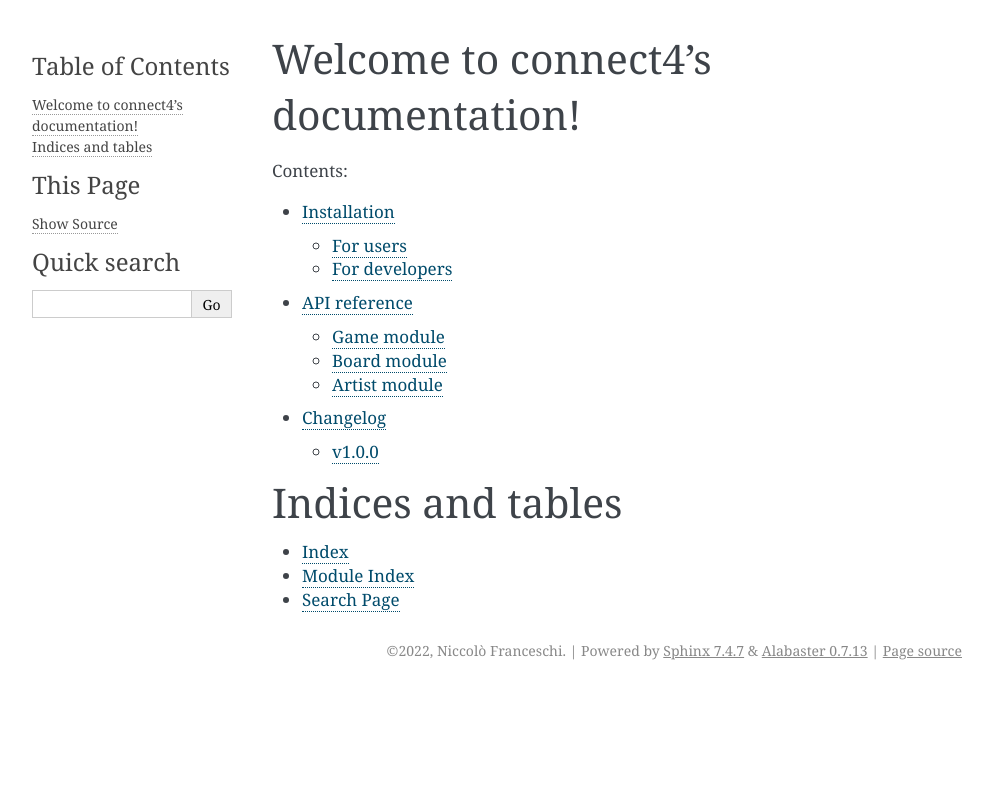
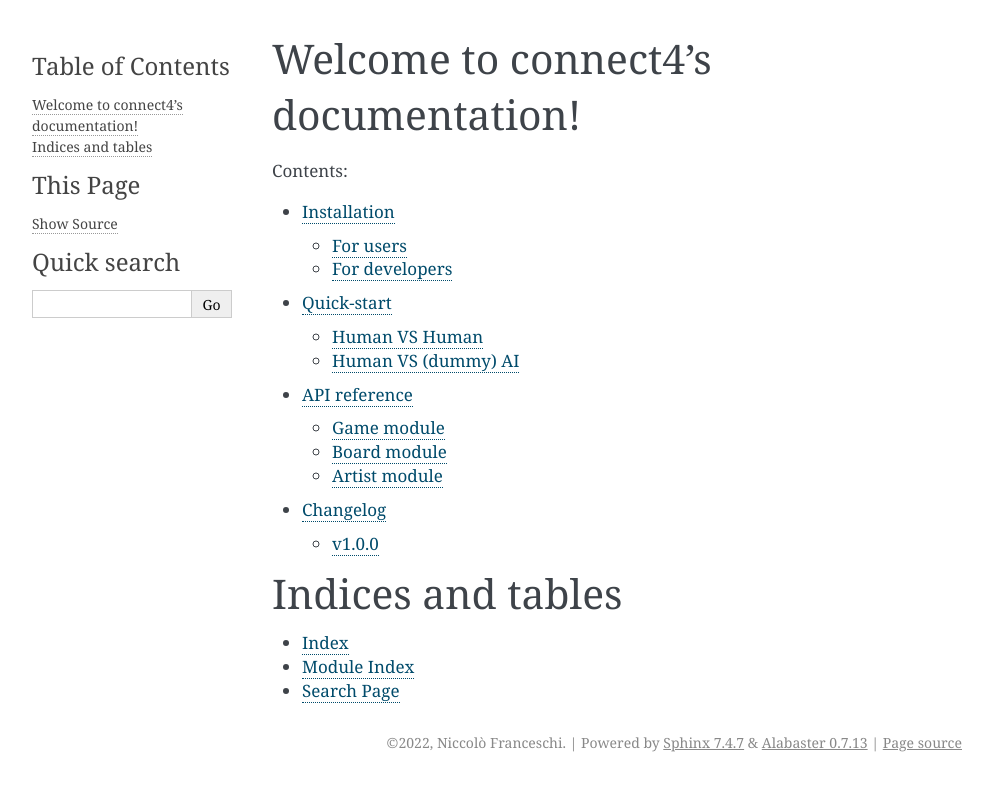
Before and after one commit to nippone/connect4, a Sphinx documentation site: the page built from docs/source/index.rst, in a window 1280 px wide. Shown: the top 791 px of the page, without its empty margins (148-1141 px from the left). Built offline with Sphinx 7.4.7, drawn with Linux system fonts in a browser that asks for light colours; pages that are not in the unit, such as notebooks, are missing from menus.

Commit message:
Added quick-start.

```diff
--- a/docs/source/index.rst
+++ b/docs/source/index.rst
@@ -11,6 +11,7 @@ Welcome to connect4's documentation!
    :caption: Contents:
 
    install
+   quickstart
    reference/api/index
    changelog
 
--- /dev/null
+++ b/docs/source/quickstart.rst
@@ -0,0 +1,20 @@
+Quick-start
+===========
+
+
+Human VS Human
+--------------
+
+
+.. code-block:: bash
+
+    $ python scripts/connect4_human_vs_human.py
+
+
+Human VS (dummy) AI
+-------------------
+
+
+.. code-block:: bash
+
+    $ python scripts/connect4_dummy_vs_human.py
```
Also changed, not shown: README.md (+10 -0 lines).
